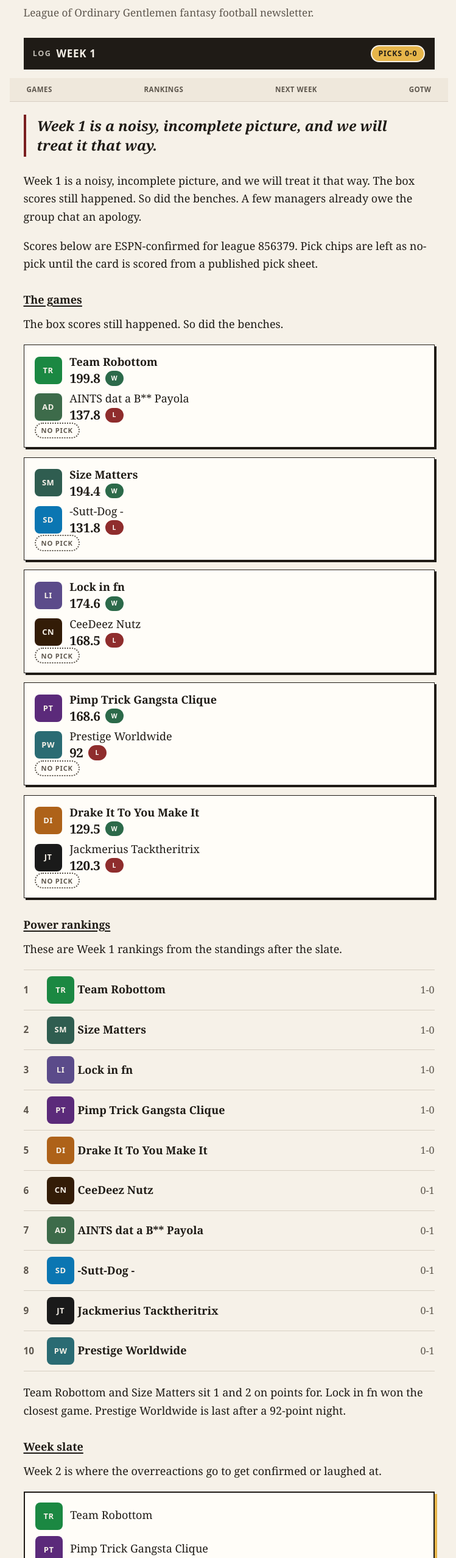
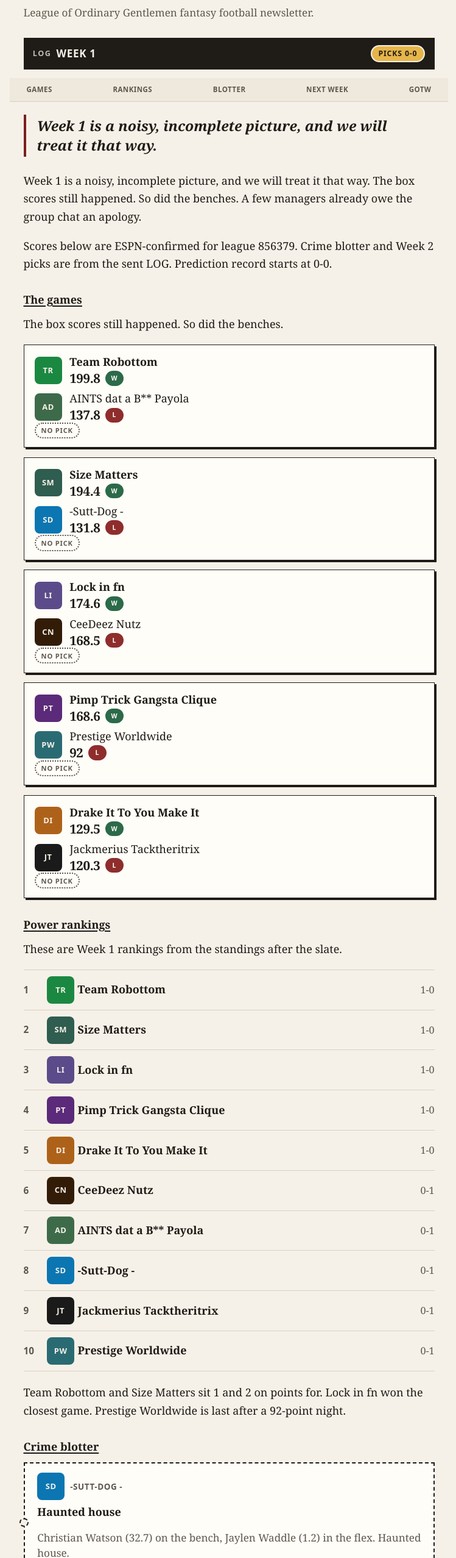
Before and after one commit to tastethesoup/bread-and-circuses, an Eleventy site: page src/posts/2026-09-16-log-week-1.md in a window 1280 px wide. Shown: the part 245-2800 px from the top of the page at 61% size, without its empty margins (264-1013 px from the left). Built offline with nearby package versions, Linux system fonts and the light colour scheme; Eleventy itself is replaced by a stand-in of ours; files that its build step writes are made by us from their sources.

Commit message:
Restore Week 1 blotter and full Week 2 slate from sent LOG
Emily extract: three blotter tickets, five Week 2 matchups, GOTW Robottom vs Clique, prediction record 0-0.

```diff
--- a/scripts/check-log.mjs
+++ b/scripts/check-log.mjs
@@ -55,12 +55,15 @@ for (const token of [
   "log-nav",
   'href="#games"',
   'href="#rankings"',
+  'href="#blotter"',
   'href="#next-week"',
   'href="#gotw"',
   "matchup-card",
+  "log-ticket",
   "pull-quote",
   "log-hero",
   "chip--nopick",
+  "chip--pick",
   "chip--gotw",
   "chip--w",
   "chip--l",
--- a/src/posts/2026-09-16-log-week-1.md
+++ b/src/posts/2026-09-16-log-week-1.md
@@ -6,6 +6,7 @@ permalink: /posts/log-week-1/
 pullQuote: Week 1 is a noisy, incomplete picture, and we will treat it that way.
 log:
   week: 1
+  record: 0-0
   gamesIntro: The box scores still happened. So did the benches.
   games:
     - home: "Team Robottom"
@@ -51,19 +52,47 @@ log:
       record: 0-1
     - team: "Prestige Worldwide"
       record: 0-1
+  blotter:
+    - team: "-Sutt-Dog -"
+      charge: Haunted house
+      evidence: Christian Watson (32.7) on the bench, Jaylen Waddle (1.2) in the flex. Haunted house.
+    - team: "Pimp Trick Gangsta Clique"
+      charge: Daamn Daniel
+      evidence: Caleb Williams (47.0) rode pine; Jayden Daniels (22.1) started. Won anyway. The spreadsheet still screamed "Daamn Daniel".
+    - team: "Team Robottom"
+      charge: Winning lucky counts
+      evidence: Jalen Coker (33.8) sat while DeVonta (8.3) started, and they still dropped 199.8. Winning lucky counts.
   slateIntro: Week 2 is where the overreactions go to get confirmed or laughed at.
-  slateOutro: Team Robottom and Pimp Trick Gangsta Clique are both 1-0. That is the Week 2 Game of the Week.
+  slateOutro: Team Robottom and Pimp Trick Gangsta Clique are both 1-0. That is the Week 2 Game of the Week. LOG prediction record is 0-0.
   slate:
+    - home: "Prestige Worldwide"
+      away: "Jackmerius Tacktheritrix"
+      pick: "Jackmerius Tacktheritrix"
+      roast: 0-1 support group with standings implications. We're going with Jack Tack for the win.
+    - home: "CeeDeez Nutz"
+      away: "Drake It To You Make It"
+      pick: "Drake It To You Make It"
+      roast: Revenge narrative vs "I already got mine." We're taking Drake and October's Very Own.
+    - home: "Size Matters"
+      away: "Lock in fn"
+      pick: "Size Matters"
+      roast: Size slated to run it up on the fn's in this early measuring contest. Bring a tape measure.
+    - home: "AINTS dat a B** Payola"
+      away: "-Sutt-Dog -"
+      roast: Somebody leaves the cellar; somebody redecorates it. Does it matter.
     - home: "Team Robottom"
       away: "Pimp Trick Gangsta Clique"
+      pick: "Team Robottom"
       gotw: true
+      roast: 1-0 heavyweights. Aura on the line. We're taking Robottom in this game of the week matchup.
   gotw:
     home: "Team Robottom"
     away: "Pimp Trick Gangsta Clique"
+    pick: "Team Robottom"
     gotw: true
-    blurb: Week 2 Game of the Week. Both teams are 1-0. Robottom beat AINTS in Week 1. Clique beat Prestige. This pairing is not a Week 1 result.
+    blurb: 1-0 heavyweights. Aura on the line. We're taking Robottom in this game of the week matchup.
 ---
 
 Week 1 is a noisy, incomplete picture, and we will treat it that way. The box scores still happened. So did the benches. A few managers already owe the group chat an apology.
 
-Scores below are ESPN-confirmed for league 856379. Pick chips are left as no-pick until the card is scored from a published pick sheet.
+Scores below are ESPN-confirmed for league 856379. Crime blotter and Week 2 picks are from the sent LOG. Prediction record starts at 0-0.
```
